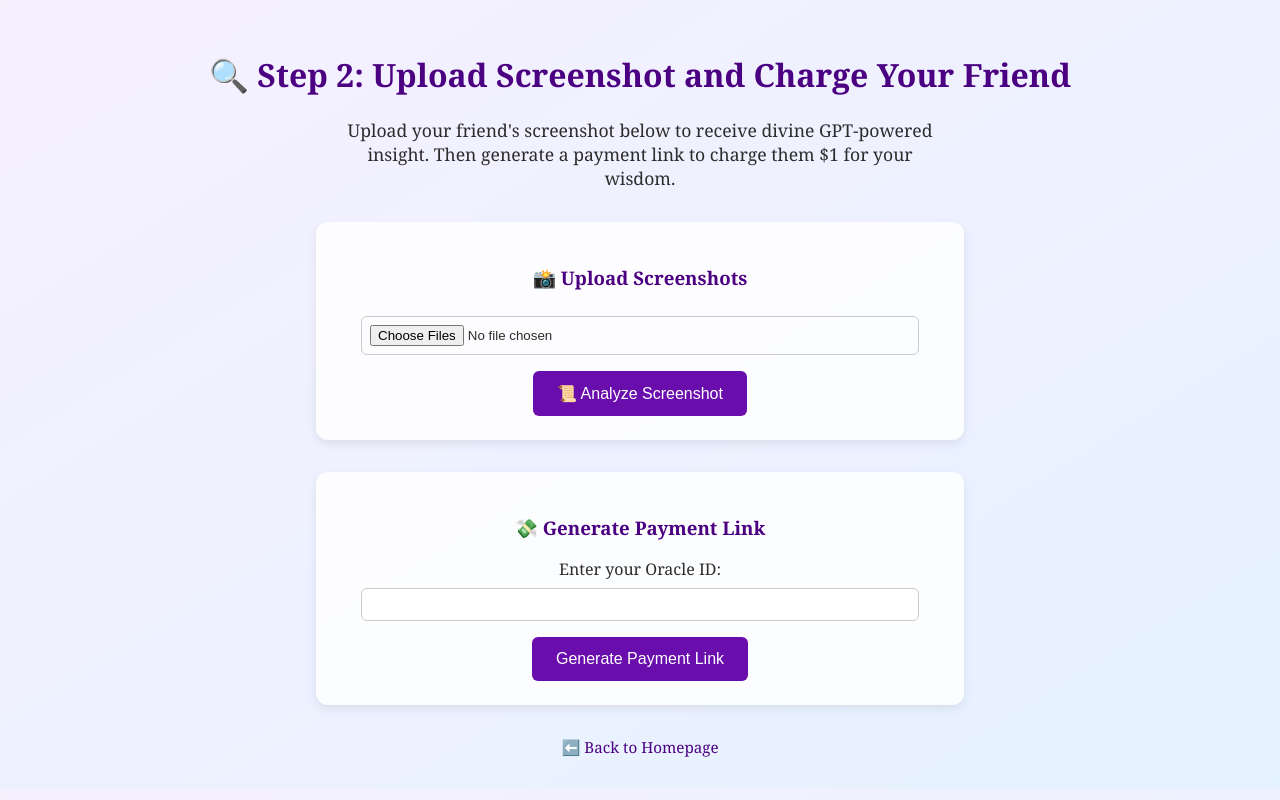
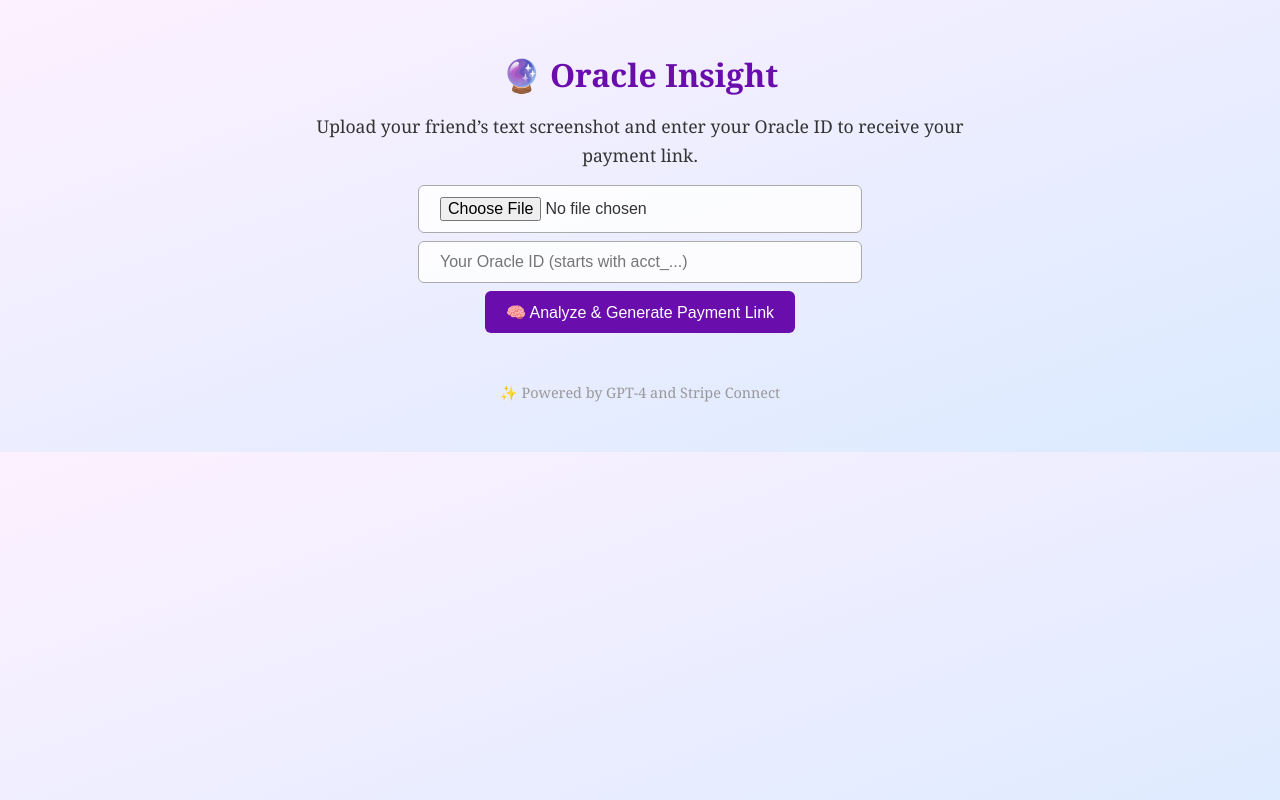
Before and after one commit to Valentino117/situationship-analyzer-web, a Flask app: template templates/oracle_analysis.html in a window 1280 px wide. Run offline with Flask 3, Linux system fonts and the light colour scheme; the template is opened without the code that fills it, so the values that code supplies are empty; some libraries are stand-ins or nearby versions.

Commit message:
Add styled Oracle onboarding and analysis flow

```diff
--- a/app.py
+++ b/app.py
@@ -61,7 +61,53 @@ def create_oracle_account():
 
 @app.route("/oracle-success")
 def oracle_success():
-    return "✨ You're now an Oracle! You can receive payments."
+    return render_template("oracle_success.html")
+
+@app.route('/oracle-analysis', methods=['GET', 'POST'])
+def oracle_analysis():
+    if request.method == 'POST':
+        screenshot = request.files['screenshot']
+        oracle_id = request.form['oracle_id']
+
+        image = Image.open(screenshot.stream)
+        text = pytesseract.image_to_string(image)
+
+        response = openai.chat.completions.create(
+            model="gpt-4",
+            messages=[
+                {"role": "system", "content": "You are a wise oracle. Give your insight about this relationship situation."},
+                {"role": "user", "content": text}
+            ]
+        )
+
+        analysis = response.choices[0].message.content
+
+        session = stripe.checkout.Session.create(
+            payment_method_types=["card"],
+            line_items=[{
+                "price_data": {
+                    "currency": "usd",
+                    "product_data": {
+                        "name": "Situationship Reading"
+                    },
+                    "unit_amount": 100,
+                },
+                "quantity": 1,
+            }],
+            mode="payment",
+            payment_intent_data={
+                "application_fee_amount": 10,
+                "transfer_data": {
+                    "destination": oracle_id
+                }
+            },
+            success_url="https://situationship-analyzer-web.onrender.com",
+            cancel_url="https://situationship-analyzer-web.onrender.com",
+        )
+
+        return render_template("oracle_analysis.html", analysis=analysis, session_url=session.url)
+
+    return render_template("oracle_analysis.html")
 
 @app.route('/webhook', methods=['POST'])
 def stripe_webhook():
--- a/templates/oracle_analysis.html
+++ b/templates/oracle_analysis.html
@@ -2,144 +2,101 @@
 <html>
 <head>
   <meta charset="UTF-8" />
-  <title>Oracle Analyzer</title>
+  <title>Situationship Reading</title>
   <meta name="viewport" content="width=device-width, initial-scale=1" />
-  <script src="https://cdn.jsdelivr.net/npm/qrcode@1.5.0/build/qrcode.min.js"></script>
   <style>
     body {
       margin: 0;
+      padding: 2rem;
       font-family: "Georgia", serif;
-      background: linear-gradient(to bottom right, #f6f0ff, #e5f2ff);
-      color: #2c2c2c;
+      background: linear-gradient(to bottom right, #fdf1ff, #dbeaff);
+      color: #333;
       text-align: center;
-      padding: 2rem;
     }
 
-    h1, h2, h3, h4 {
-      color: #4b0082;
+    h1 {
+      color: #6a0dad;
+      margin-bottom: 1rem;
     }
 
     p {
       font-size: 1.1rem;
-      max-width: 600px;
-      margin: 0.5rem auto 1.5rem auto;
+      max-width: 700px;
+      margin: 1rem auto;
+      line-height: 1.6;
     }
 
-    form {
-      background: #ffffffdd;
-      border-radius: 12px;
-      padding: 1.5rem;
-      margin: 2rem auto;
-      max-width: 600px;
-      box-shadow: 0 4px 10px rgba(0,0,0,0.08);
+    textarea {
+      width: 90%;
+      max-width: 700px;
+      height: 250px;
+      padding: 1rem;
+      font-size: 1rem;
+      border-radius: 8px;
+      border: 1px solid #ccc;
+      background: #fffafc;
+      resize: none;
+      font-family: "Georgia", serif;
+      margin-top: 1rem;
     }
 
-    input[type="file"], input[type="text"] {
-      padding: 0.5rem;
+    input[type="file"],
+    input[type="text"],
+    button {
+      margin: 0.5rem auto;
+      padding: 0.7rem 1.3rem;
+      font-size: 1rem;
+      border-radius: 6px;
+      border: none;
+      display: block;
+    }
+
+    input[type="file"],
+    input[type="text"] {
       width: 90%;
-      margin-top: 0.5rem;
-      border: 1px solid #ccc;
-      border-radius: 6px;
+      max-width: 400px;
+      border: 1px solid #aaa;
+      background: #ffffffdd;
     }
 
     button {
-      margin-top: 1rem;
       background-color: #6a0dad;
       color: white;
-      border: none;
-      border-radius: 6px;
-      padding: 0.8rem 1.5rem;
-      font-size: 1rem;
       cursor: pointer;
-      transition: background-color 0.3s ease;
     }
 
     button:hover {
       background-color: #4b0082;
     }
 
-    code {
-      display: block;
-      background: #f3f3f3;
-      padding: 0.5rem;
-      border-radius: 6px;
-      margin: 1rem auto;
-      font-size: 0.95rem;
-      color: #6a0dad;
-    }
-
-    canvas {
-      margin-top: 1rem;
-    }
-
-    .back-link {
-      display: block;
-      margin-top: 2rem;
-      font-size: 0.95rem;
-      color: #4b0082;
-      text-decoration: none;
-    }
-
-    .back-link:hover {
-      text-decoration: underline;
+    .footer {
+      margin-top: 3rem;
+      font-size: 0.9rem;
+      color: #999;
     }
   </style>
 </head>
 <body>
-  <h1>🔍 Step 2: Upload Screenshot and Charge Your Friend</h1>
-  <p>
-    Upload your friend's screenshot below to receive divine GPT-powered insight.
-    Then generate a payment link to charge them $1 for your wisdom.
-  </p>
 
-  <form action="" method="POST" enctype="multipart/form-data">
-    <h3>📸 Upload Screenshots</h3>
-    <input type="file" name="screenshots" accept="image/*" multiple required />
-    <br/>
-    <button type="submit">📜 Analyze Screenshot</button>
-  </form>
+  <h1>🔮 Oracle Insight</h1>
 
-  <form action="/generate-payment-link" method="POST">
-    <h3>💸 Generate Payment Link</h3>
-    <label for="oracle_id">Enter your Oracle ID:</label><br/>
-    <input type="text" name="oracle_id" required />
-    <br/>
-    <button type="submit">Generate Payment Link</button>
-  </form>
+  {% if analysis %}
+    <p>Here's the divine reading based on your friend's text screenshot:</p>
+    <textarea readonly>{{ analysis }}</textarea>
 
-  {% if payment_link %}
-    <h3>🔗 Your Payment Link</h3>
-    <code id="payment-link">{{ payment_link }}</code>
-    <button onclick="copyLink()">📋 Copy to Clipboard</button>
-
-    <div>
-      <h4>📱 Shareable QR Code</h4>
-      <canvas id="qrcode"></canvas>
-    </div>
-
-    <script>
-      function copyLink() {
-        const linkText = document.getElementById("payment-link").innerText;
-        navigator.clipboard.writeText(linkText).then(() => {
-          alert("Link copied to clipboard!");
-        });
-      }
-
-      QRCode.toCanvas(document.getElementById("qrcode"), document.getElementById("payment-link").innerText, { width: 200 });
-    </script>
+    {% if session_url %}
+      <p><strong>Now, send this link to your friend so they can pay you:</strong></p>
+      <p><a href="{{ session_url }}" target="_blank">{{ session_url }}</a></p>
+    {% endif %}
+  {% else %}
+    <p>Upload your friend’s text screenshot and enter your Oracle ID to receive your payment link.</p>
+    <form method="POST" enctype="multipart/form-data">
+      <input type="file" name="screenshot" required />
+      <input type="text" name="oracle_id" placeholder="Your Oracle ID (starts with acct_...)" required />
+      <button type="submit">🧠 Analyze & Generate Payment Link</button>
+    </form>
   {% endif %}
 
-  {% if analysis %}
-    <h2>🧠 GPT’s Oracle Insight</h2>
-    <p style="white-space: pre-wrap;">{{ analysis }}</p>
-    <p style="color: #555; font-size: 0.9rem;">Copy and send this to your friend after they’ve paid.</p>
-  {% endif %}
-
-  {% if extracted_text %}
-    <h3>📄 Extracted Text</h3>
-    <p style="white-space: pre-wrap; color: #444;">{{ extracted_text }}</p>
-  {% endif %}
-
-  <a href="/" class="back-link">⬅️ Back to Homepage</a>
+  <p class="footer">✨ Powered by GPT-4 and Stripe Connect</p>
 </body>
 </html>
```
Also changed, not shown: templates/oracle_success.html (+48 -19 lines).
